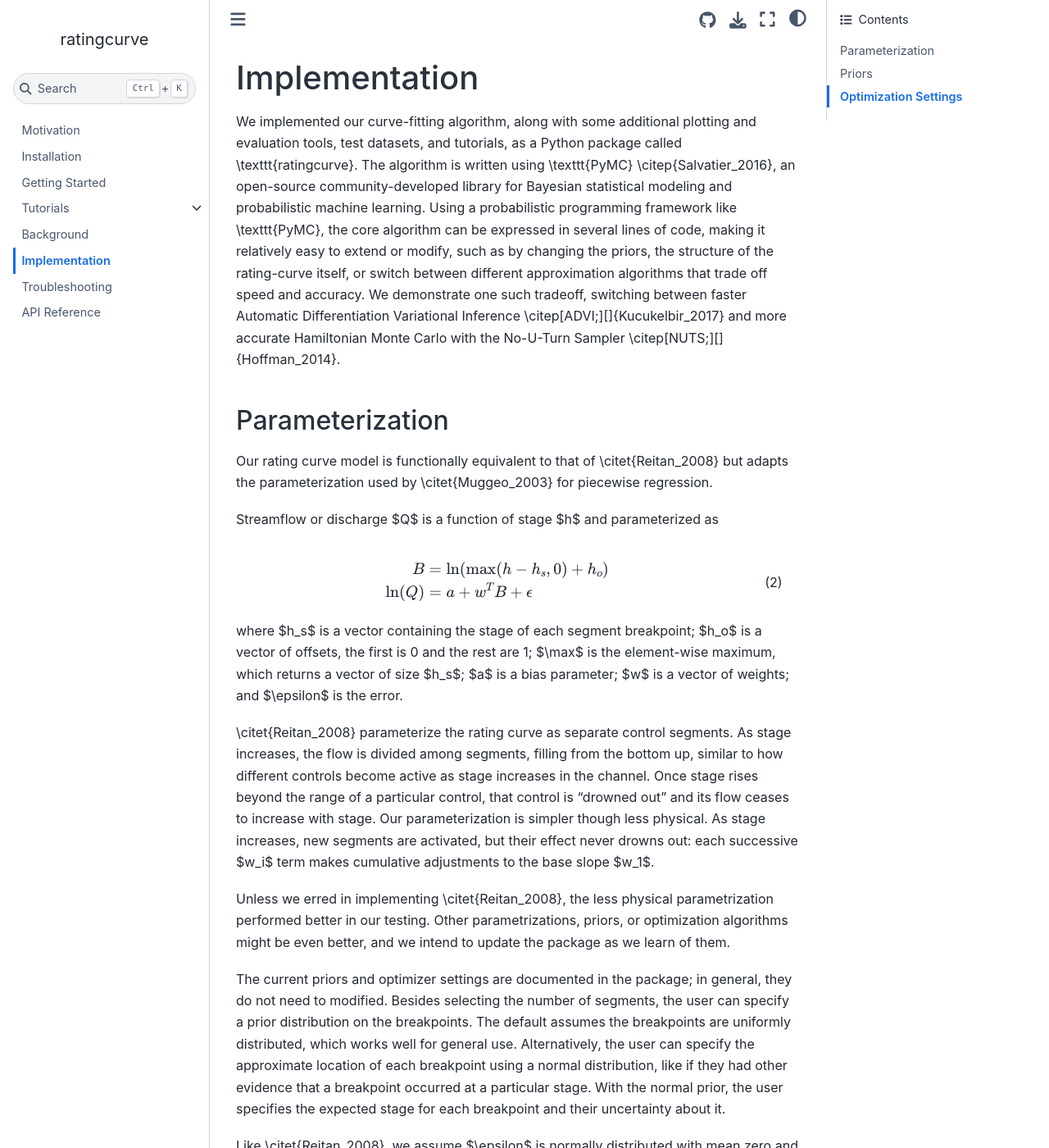
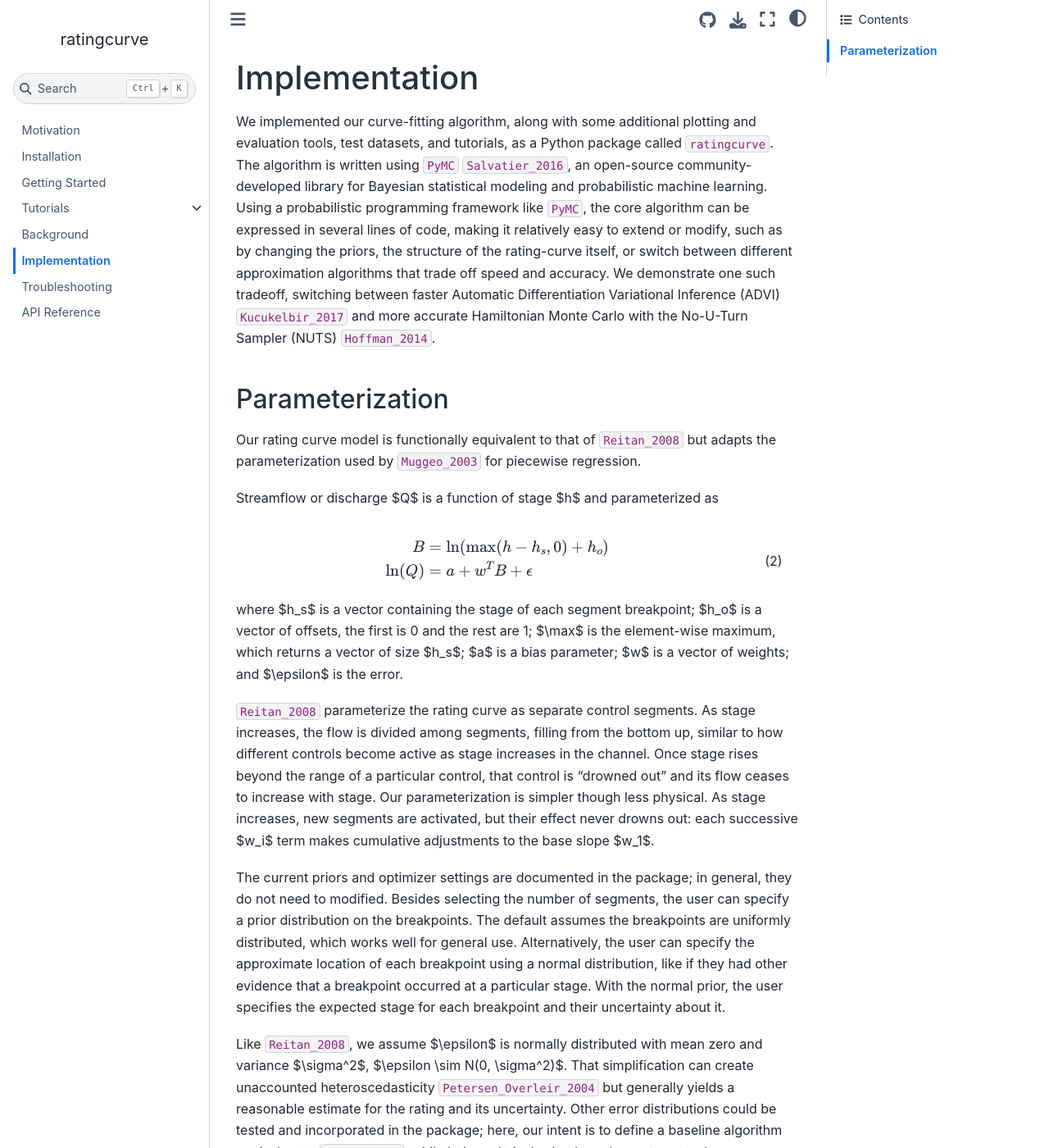
Before and after one commit to thodson-usgs/ratingcurve, a Jupyter Book: the page built from docs/meta/implementation.md, in a window 1280 px wide and 1400 px high. Shown: the whole window at 82% size. Built offline with Jupyter Book 1.0.4 settings and Sphinx 7.4.7 and the Sphinx Book theme 1.1.4, drawn with Linux system fonts in a browser that asks for light colours; cross-references to code outside the pages are shown as plain code; some of the changed text lies outside the part shown.

Commit message:
Fix latex in doc (#29)

```diff
--- a/docs/meta/implementation.md
+++ b/docs/meta/implementation.md
@@ -1,22 +1,21 @@
 # Implementation
-We implemented our curve-fitting algorithm, along with some additional plotting and evaluation tools, test datasets, and tutorials, as a Python package called \texttt{ratingcurve}.
-The algorithm is written using \texttt{PyMC} \citep{Salvatier_2016},
+We implemented our curve-fitting algorithm, along with some additional plotting and evaluation tools, test datasets, and tutorials, as a Python package called `ratingcurve`.
+The algorithm is written using `PyMC` {cite:p}`Salvatier_2016`,
 an open-source community-developed library for Bayesian statistical modeling and probabilistic machine learning.
-Using a probabilistic programming framework like \texttt{PyMC}, the core algorithm can be expressed in several lines of code,
+Using a probabilistic programming framework like `PyMC`, the core algorithm can be expressed in several lines of code,
 making it relatively easy to extend or modify,
 such as by changing the priors, the structure of the rating-curve itself, or switch between different approximation algorithms that trade off speed and accuracy.
 We demonstrate one such tradeoff,
-switching between faster Automatic Differentiation Variational Inference \citep[ADVI;][]{Kucukelbir_2017}
-and more accurate Hamiltonian Monte Carlo with the No-U-Turn Sampler \citep[NUTS;][]{Hoffman_2014}.
+switching between faster Automatic Differentiation Variational Inference (ADVI) {cite:p}`Kucukelbir_2017`
+and more accurate Hamiltonian Monte Carlo with the No-U-Turn Sampler (NUTS) {cite:p}`Hoffman_2014`.
 
 ## Parameterization
 
-Our rating curve model is functionally equivalent to that of \citet{Reitan_2008}
-but adapts the parameterization used by \citet{Muggeo_2003} for piecewise regression.
+Our rating curve model is functionally equivalent to that of {cite:t}`Reitan_2008`
+but adapts the parameterization used by {cite:t}`Muggeo_2003` for piecewise regression.
 
 Streamflow or discharge $Q$ is a function of stage $h$ and parameterized as
 \begin{align}
-    \label{eq:parameterization}
     B &= \ln(\max(h - h_s, 0) + h_o) \\
     \ln(Q) &= a + w^T B + \epsilon
 \end{align}
@@ -28,18 +27,13 @@ $a$ is a bias parameter;
 $w$ is a vector of weights;
 and $\epsilon$ is the error.
 
-\citet{Reitan_2008} parameterize the rating curve as separate control segments.
+{cite:t}`Reitan_2008` parameterize the rating curve as separate control segments.
 As stage increases, the flow is divided among segments, filling from the bottom up,
 similar to how different controls become active as stage increases in the channel.
 Once stage rises beyond the range of a particular control, that control is "drowned out" and its flow ceases to increase with stage.
 Our parameterization is simpler though less physical.
 As stage increases, new segments are activated, but their effect never drowns out:
 each successive $w_i$ term makes cumulative adjustments to the base slope $w_1$.
-
-Unless we erred in implementing \citet{Reitan_2008},
-the less physical parametrization performed better in our testing.
-Other parametrizations, priors, or optimization algorithms might be even better,
-and we intend to update the package as we learn of them.
 
 The current priors and optimizer settings are documented in the package;
 in general, they do not need to modified.
@@ -49,15 +43,9 @@ Alternatively, the user can specify the approximate location of each breakpoint
 like if they had other evidence that a breakpoint occurred at a particular stage.
 With the normal prior, the user specifies the expected stage for each breakpoint and their uncertainty about it.
 
-Like \citet{Reitan_2008}, we assume $\epsilon$ is normally distributed with mean zero and variance $\sigma^2$, $\epsilon \sim N(0, \sigma^2)$.
-That simplification can create unaccounted heteroscedasticity \citep{Petersen_Overleir_2004}
+Like {cite:t}`Reitan_2008`, we assume $\epsilon$ is normally distributed with mean zero and variance $\sigma^2$, $\epsilon \sim N(0, \sigma^2)$.
+That simplification can create unaccounted heteroscedasticity {cite:p}`Petersen_Overleir_2004`
 but generally yields a reasonable estimate for the rating and its uncertainty.
 Other error distributions could be tested and incorporated in the package;
-here, our intent is to define a baseline algorithm equivalent to \citet{Reitan_2008},
+here, our intent is to define a baseline algorithm equivalent to {cite:t}`Reitan_2008`,
 while being relatively simple and easy to extend.
-
-## Priors
-TODO
-
-## Optimization Settings
-TODO
```
Also changed, not shown: docs/meta/background.md (+6 -6 lines).
